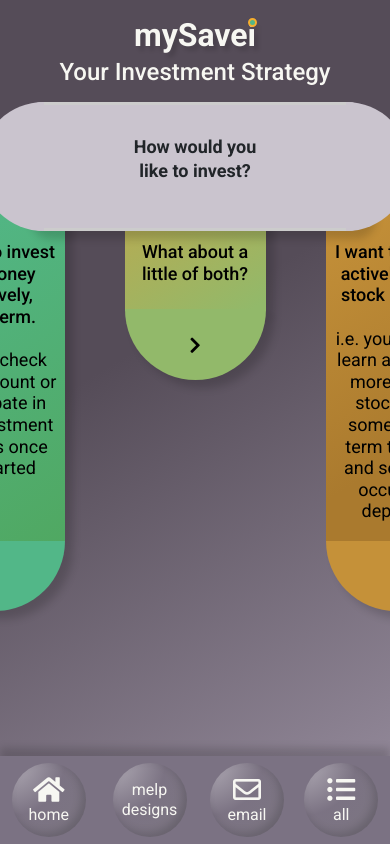
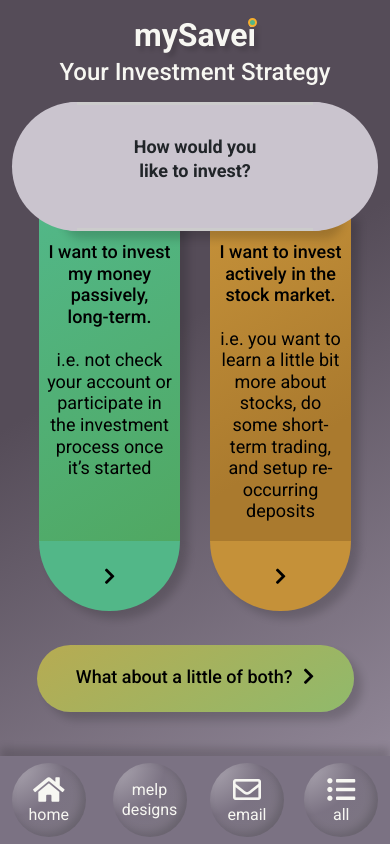
Before and after one commit to melanierosson/mysavei, a React (Create React App) app: page /step2 in a window 390 px wide. Built offline with nearby package versions, Linux system fonts and the light colour scheme.

Commit message:
more styling refinements

```diff
--- a/src/components/MobileApp.js
+++ b/src/components/MobileApp.js
@@ -24,7 +24,7 @@
                         : 'The Robinhood mobile app is an in-pocket, no-fee, stock market broker tool.'
                     }
                 </div>
-                <div className="price">
+                <div className="price" style={{display:'none'}}>
                     {type ?
                         'All accounts are extremely affordable, with the most expensive, “Family”, being only $5 a month.'
                         :
--- a/src/components/UserOptions.js
+++ b/src/components/UserOptions.js
@@ -7,8 +7,8 @@
             <li id="passive-option">
                 <Link to="/passive">
                     <span className="fw-semibold">I want to invest my money passively,<br/>long-term.</span>
-                    <br/><br/>
-                    <span>i.e. not check your account or participate in the investment process once it’s started</span>
+                    <br /><br className="hide-mobile"/>
+                    <span className="more-descr">i.e. not check your account or participate in the investment process once it’s started</span>
                     <div className="bottom-2">
                         <i class="fas fa-chevron-right"></i>
                     </div>
@@ -16,7 +16,7 @@
             </li>
             <li id="both-option">
                 <Link to="/all">
-                    <span className="fw-semibold">What about a little of both?</span>
+                    <span className="fw-semibold">What about a little of both? <i class="mobile-arrow fas fa-chevron-right"></i> </span>
                     <div className="bottom-2">
                         <i class="fas fa-chevron-right"></i>
                     </div>
@@ -25,8 +25,8 @@
             <li id="active-option">
                 <Link to="/active">
                     <span className="fw-semibold">I want to invest actively in the stock market.</span>
-                    <br/><br/>
-                    <span>i.e. you want to learn a little bit more about stocks, do some short-term trading, and setup
+                    <br/><br className="hide-mobile"/>
+                    <span className="more-descr">i.e. you want to learn a little bit more about stocks, do some short-term trading, and setup
                     re-occurring deposits</span>
                     <div className="bottom-2">
                         <i class="fas fa-chevron-right"></i>
--- a/src/css/mysavei.css
+++ b/src/css/mysavei.css
@@ -44,32 +44,64 @@
   article.component-content.mobile-app .about-mobile-app.dropdown-start {
     background-color: #53AA81;
     background: linear-gradient(329deg, #50A862 0%, #52B788 100%);
-    max-width: 200px;
-    margin: 18px auto 0 auto;
     padding: 16px 0 0 0;
     border-radius: 0 0 20px 20px;
     position: relative;
     z-index: 1;
     box-shadow: 8px 8px 8px rgba(0, 0, 0, 0.16);
+    margin: 18px auto 0 auto;
+    max-width: 200px;
   }
   article.component-content.mobile-app .about-mobile-app.dropdown-start .mobile-app-descr {
     display: none;
   }
   article.component-content.mobile-app .about-mobile-app.dropdown-start .expand {
-    margin-top: 19px;
-    max-width: 200px;
     height: 48px;
     border-radius: 0 0 20px 20px;
     background-color: rgba(133, 183, 82, 0.7);
     display: flex;
     justify-content: center;
     align-items: center;
+    margin-top: 19px;
+    max-width: 200px;
   }
 }
 @media screen and (max-width: 767px) {
   article.component-content.mobile-app .about-mobile-app {
     justify-content: center;
     text-align: center;
+  }
+}
+@media screen and (min-width: 768px) {
+  article.component-content.mobile-app .about-mobile-app .mobile-app-descr {
+    background-color: #53AA81;
+    background: linear-gradient(329deg, #50A862 0%, #52B788 100%);
+    padding: 16px 0 0 0;
+    border-radius: 0 0 20px 20px;
+    position: relative;
+    z-index: 1;
+    box-shadow: 8px 8px 8px rgba(0, 0, 0, 0.16);
+    padding: 16px 16px;
+    max-width: 481px;
+    margin-top: 2px;
+    height: 124px;
+  }
+  article.component-content.mobile-app .about-mobile-app .expand {
+    height: 48px;
+    border-radius: 0 0 20px 20px;
+    background-color: rgba(133, 183, 82, 0.7);
+    display: flex;
+    justify-content: center;
+    align-items: center;
+    max-width: 481px;
+    margin-top: -47px;
+    position: relative;
+    z-index: 5;
+  }
+}
+@media screen and (min-width: 768px) {
+  article.component-content.mobile-app {
+    height: 164px !important;
   }
 }
 
--- a/src/css/step2.css
+++ b/src/css/step2.css
@@ -9,9 +9,14 @@
   border-radius: 100%;
   z-index: 30;
 }
-@media screen and (max-width: 400px) {
+@media screen and (max-height: 667px) {
   #step2-page #step2-question {
-    max-width: 345px;
+    height: 100px;
+  }
+}
+@media screen and (max-width: 767px) {
+  #step2-page #step2-question {
+    max-width: 280px;
   }
 }
 #step2-page #step2-question div {
@@ -23,15 +28,44 @@
   height: 129px;
   width: 64.5px;
 }
+@media screen and (max-height: 667px) {
+  #step2-page #step2-question .right,
+#step2-page #step2-question .left {
+    height: 100px;
+    width: 50px;
+  }
+}
 #step2-page #step2-question .right {
   border-bottom-right-radius: 129px;
   border-top-right-radius: 129px;
   margin-right: -70px;
 }
+@media screen and (max-height: 667px) {
+  #step2-page #step2-question .right {
+    border-bottom-right-radius: 100px;
+    border-top-right-radius: 100px;
+  }
+}
+@media screen and (max-height: 667px) {
+  #step2-page #step2-question .right {
+    margin-right: -60px;
+  }
+}
 #step2-page #step2-question .left {
   border-bottom-left-radius: 129px;
   border-top-left-radius: 129px;
   margin-left: -70px;
+}
+@media screen and (max-height: 667px) {
+  #step2-page #step2-question .left {
+    border-bottom-left-radius: 100px;
+    border-top-left-radius: 100px;
+  }
+}
+@media screen and (max-height: 667px) {
+  #step2-page #step2-question .left {
+    margin-left: -60px;
+  }
 }
 #step2-page ul.options-list {
   display: flex;
@@ -58,7 +92,14 @@
 }
 @media screen and (max-height: 667px) {
   #step2-page ul.options-list li {
-    height: 215px;
+    height: 228px;
+  }
+  #step2-page ul.options-list li .hide-mobile {
+    display: none;
+  }
+  #step2-page ul.options-list li span.more-descr {
+    font-size: 0.8rem;
+    line-height: 0.8rem;
   }
 }
 #step2-page ul.options-list li:hover {
@@ -74,14 +115,59 @@
   transform: translate(-8px, 62px);
   background-color: #52B788;
 }
+@media screen and (max-height: 667px) {
+  #step2-page ul.options-list li#passive-option div.bottom-2 {
+    transform: translate(-8px, 2px);
+  }
+}
+@media screen and (max-width: 767px) {
+  #step2-page ul.options-list li#passive-option {
+    margin: -20px 15px 0 15px;
+  }
+}
 #step2-page ul.options-list li#both-option {
   background-color: #92B96A;
   background: linear-gradient(329deg, #92B96A 5%, #B7AB52 100%);
   height: 100px;
 }
+#step2-page ul.options-list li#both-option .mobile-arrow {
+  display: none;
+}
 #step2-page ul.options-list li#both-option div.bottom-2 {
   transform: translate(-8px, 25px);
   background-color: #92B96A;
+}
+@media screen and (max-width: 767px) {
+  #step2-page ul.options-list li#both-option {
+    width: 317px;
+    height: 67px;
+    position: absolute;
+    top: 645px;
+    margin: 0 auto;
+    border-radius: 50px;
+    display: flex;
+    align-items: center;
+    padding-top: 6px;
+  }
+  #step2-page ul.options-list li#both-option div.bottom-2 {
+    display: none;
+  }
+}
+@media screen and (max-width: 767px) and (max-height: 667px) {
+  #step2-page ul.options-list li#both-option {
+    top: 500px;
+  }
+}
+@media screen and (max-width: 767px) {
+  #step2-page ul.options-list li#both-option .mobile-arrow {
+    display: inline;
+    padding-left: 6px;
+  }
+}
+@media screen and (max-width: 767px) {
+  #step2-page ul.options-list li#both-option:hover {
+    transform: translate(18px, 0);
+  }
 }
 #step2-page ul.options-list li#active-option {
   background-color: #C59139;
@@ -90,6 +176,16 @@
 #step2-page ul.options-list li#active-option div.bottom-2 {
   transform: translate(-8px, 19px);
   background-color: #C59139;
+}
+@media screen and (max-height: 667px) {
+  #step2-page ul.options-list li#active-option div.bottom-2 {
+    transform: translate(-8px, 2px);
+  }
+}
+@media screen and (max-width: 767px) {
+  #step2-page ul.options-list li#active-option {
+    margin: -20px 15px 0 15px;
+  }
 }
 #step2-page ul.options-list li div.bottom-2 {
   background: #71B176;
--- a/src/scss/step2.scss
+++ b/src/scss/step2.scss
@@ -11,28 +11,49 @@
         height:129px;
         border-radius:100%;
         z-index:30;
-        @media screen and (max-width:400px) {
-            max-width:345px;
+        @media screen and (max-height:667px) {
+            height:100px;
+        }
+        @media screen and (max-width:767px) {
+            max-width:280px;
         }
         $size: 64.5px;
         div {
-        background-color:$bgGrey;
-        display: inline-block;
+            background-color:$bgGrey;
+            display: inline-block;
         }
         .right,
         .left {
-        height: $size * 2;
-        width: $size;
+            height: $size * 2;
+            width: $size;
+            @media screen and (max-height:667px) {
+                height: 50px * 2;
+                width: 50px;
+            }
         }
         .right {
             border-bottom-right-radius: $size * 2;
             border-top-right-radius: $size * 2;
+            @media screen and (max-height:667px) {
+                border-bottom-right-radius: 50px * 2;
+                border-top-right-radius: 50px * 2;
+            }
             margin-right:-70px;
+            @media screen and (max-height:667px) {
+                margin-right:-60px;
+            }
         }
         .left {
             border-bottom-left-radius: $size * 2;
             border-top-left-radius: $size * 2;
+            @media screen and (max-height:667px) {
+                border-bottom-left-radius: 50px * 2;
+                border-top-left-radius: 50px * 2;
+            }
             margin-left:-70px;
+            @media screen and (max-height:667px) {
+                margin-left:-60px;
+            }
         }
     }
 
@@ -47,7 +68,14 @@
             width: 141px;
             height:330px;
             @media screen and (max-height:667px) {
-                height:215px;
+                height:228px;
+                .hide-mobile {
+                    display:none;
+                }
+                span.more-descr {
+                    font-size:0.8rem;
+                    line-height:0.8rem;
+                }
             }
             z-index:0;
             box-shadow: 8px 8px 8px rgba(0, 0, 0, 0.16);
@@ -71,15 +99,48 @@
                 div.bottom-2 {
                     transform: translate(-8px,62px);
                     background-color:$hvrTqGreen;
+                    @media screen and (max-height:667px) {
+                        transform: translate(-8px,2px);
+                    }
+                }
+                @media screen and (max-width:767px) {
+                    margin: -20px 15px 0 15px;
                 }
             }
             &#both-option {
                 background-color: $bgMdGreen;
                 background: $gradientGreen;
                 height:100px;
+                .mobile-arrow {
+                    display:none;
+                }
                 div.bottom-2 {
                     transform: translate(-8px,25px);
                     background-color: $bgMdGreen;
+                }
+                @media screen and (max-width:767px) {
+                    width:317px;
+                    height:67px;
+                    position:absolute;
+                    top:645px;
+                    margin:0 auto;
+                    border-radius:50px;
+                    display:flex;
+                    align-items:center;
+                    padding-top:6px;
+                    div.bottom-2 {
+                        display:none;
+                    }
+                    @media screen and (max-height:667px) {
+                        top:500px;
+                    }
+                    .mobile-arrow {
+                        display:inline;
+                        padding-left:6px;
+                    }
+                    &:hover {
+                        transform: translate(18px,0);
+                    }
                 }
             }
             &#active-option {
@@ -88,6 +149,12 @@
                 div.bottom-2 {
                     transform: translate(-8px,19px);
                     background-color:$bgGold;
+                    @media screen and (max-height:667px) {
+                        transform: translate(-8px,2px);
+                    }
+                }
+                @media screen and (max-width:767px) {
+                    margin: -20px 15px 0 15px;
                 }
             }
 
```
Also changed, not shown: src/scss/_mobile-apps.scss (+44 -14 lines).
